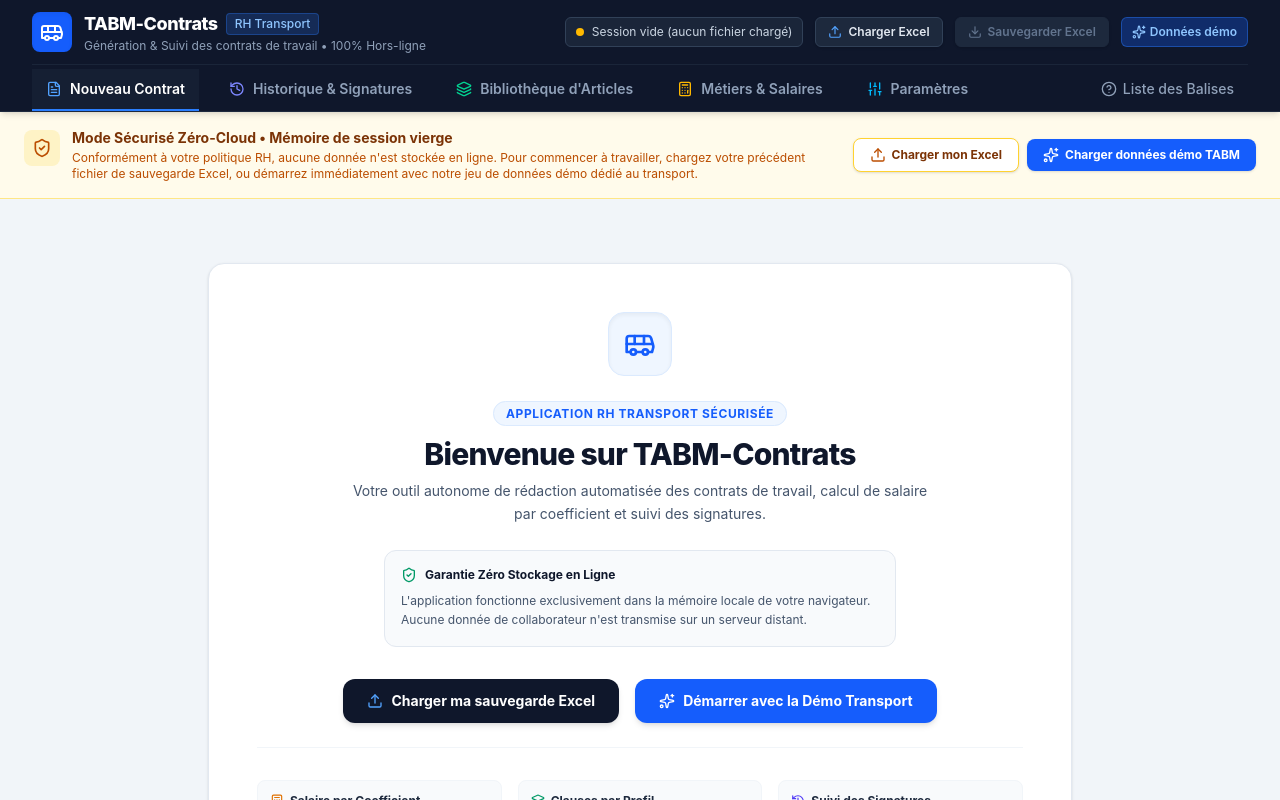
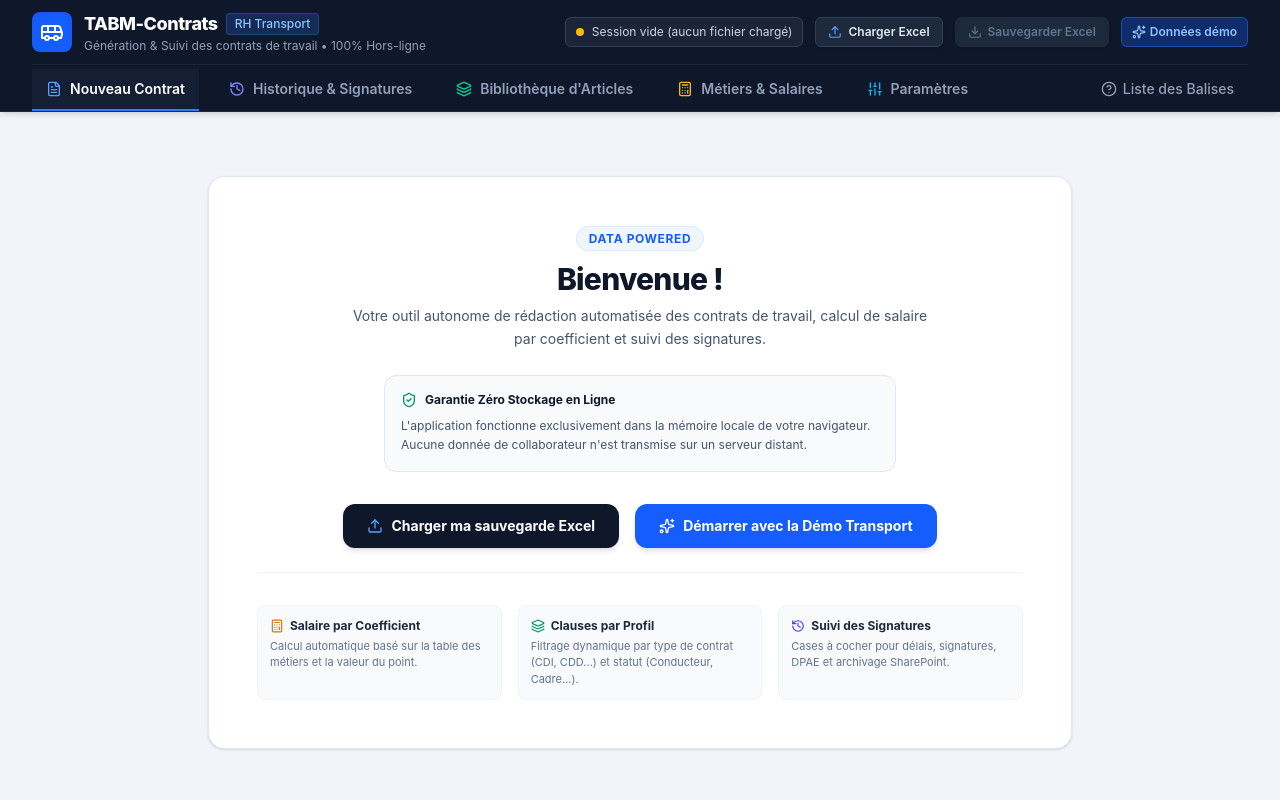
Before and after one commit to prelune/TABM_Contrats, a React (Vite) app: page / in a window 1280 px wide. Shown: the top 800 px of the page. Built offline with nearby package versions, Linux system fonts and the light colour scheme.

Commit message:
refactor: clean up branding and remove session banner
Removed legacy branding elements and the session banner to simplify the application's interface and entry point. Added ignore rule for the AI studio directory.

```diff
--- a/src/App.tsx
+++ b/src/App.tsx
@@ -37,7 +37,6 @@ import {
   Sparkles,
   ShieldCheck,
   Download,
-  Bus,
   Layers,
   Calculator,
   History,
@@ -321,16 +320,12 @@ export default function App() {
           /* Empty Session State Welcome Card */
           <div className="max-w-4xl mx-auto px-4 py-16 text-center">
             <div className="bg-white rounded-2xl p-8 sm:p-12 shadow-sm border border-slate-200 space-y-6">
-              <div className="w-16 h-16 bg-blue-50 text-blue-600 rounded-2xl flex items-center justify-center mx-auto border border-blue-100 shadow-inner">
-                <Bus className="w-8 h-8" />
-              </div>
-
               <div>
                 <span className="text-xs font-bold uppercase tracking-wider text-blue-600 bg-blue-50 px-3 py-1 rounded-full border border-blue-100">
-                  Application RH Transport Sécurisée
+                  data powered
                 </span>
                 <h2 className="text-2xl sm:text-3xl font-extrabold text-slate-900 tracking-tight mt-3">
-                  Bienvenue sur TABM-Contrats
+                  Bienvenue !
                 </h2>
                 <p className="text-sm text-slate-600 max-w-xl mx-auto mt-2 leading-relaxed">
                   Votre outil autonome de rédaction automatisée des contrats de travail, calcul de salaire par coefficient et suivi des signatures.
--- a/src/components/SessionBanner.tsx
+++ b/src/components/SessionBanner.tsx
@@ -21,51 +21,7 @@ export const SessionBanner: React.FC<SessionBannerProps> = ({
   const isMemoryEmpty = db.articles.length === 0 && db.jobs.length === 0 && db.contracts.length === 0;
 
   if (isMemoryEmpty) {
-    return (
-      <div className="bg-amber-50 border-b border-amber-200 px-4 py-4 sm:px-6">
-        <div className="max-w-7xl mx-auto flex flex-col md:flex-row items-start md:items-center justify-between gap-4">
-          <div className="flex items-start space-x-3">
-            <div className="p-2 rounded-lg bg-amber-100 text-amber-800 shrink-0 mt-0.5">
-              <ShieldCheck className="w-5 h-5 text-amber-700" />
-            </div>
-            <div>
-              <h3 className="text-sm font-bold text-amber-900">
-                Mode Sécurisé Zéro-Cloud • Mémoire de session vierge
-              </h3>
-              <p className="text-xs text-amber-700 mt-0.5 max-w-3xl">
-                Conformément à votre politique RH, aucune donnée n'est stockée en ligne. Pour commencer à travailler, chargez votre précédent fichier de sauvegarde Excel, ou démarrez immédiatement avec notre jeu de données démo dédié au transport.
-              </p>
-            </div>
-          </div>
-
-          <div className="flex items-center gap-2 self-stretch sm:self-auto shrink-0">
-            <input
-              type="file"
-              ref={fileInputRef}
-              onChange={onImportExcel}
-              accept=".xlsx, .xls"
-              className="hidden"
-            />
-            <button
-              id="banner-btn-import-excel"
-              onClick={() => fileInputRef.current?.click()}
-              className="flex-1 sm:flex-initial inline-flex items-center justify-center px-4 py-2 text-xs font-bold rounded-lg bg-white border border-amber-300 text-amber-900 hover:bg-amber-100/50 shadow-sm transition"
-            >
-              <Upload className="w-4 h-4 mr-1.5 text-amber-700" />
-              Charger mon Excel
-            </button>
-            <button
-              id="banner-btn-load-demo"
-              onClick={onLoadSampleData}
-              className="flex-1 sm:flex-initial inline-flex items-center justify-center px-4 py-2 text-xs font-bold rounded-lg bg-blue-600 hover:bg-blue-700 text-white shadow-sm transition"
-            >
-              <Sparkles className="w-4 h-4 mr-1.5" />
-              Charger données démo TABM
-            </button>
-          </div>
-        </div>
-      </div>
-    );
+    return null;
   }
 
   return (
```
Also changed, not shown: 1 other file (tests, documents, lock files or other folders).
